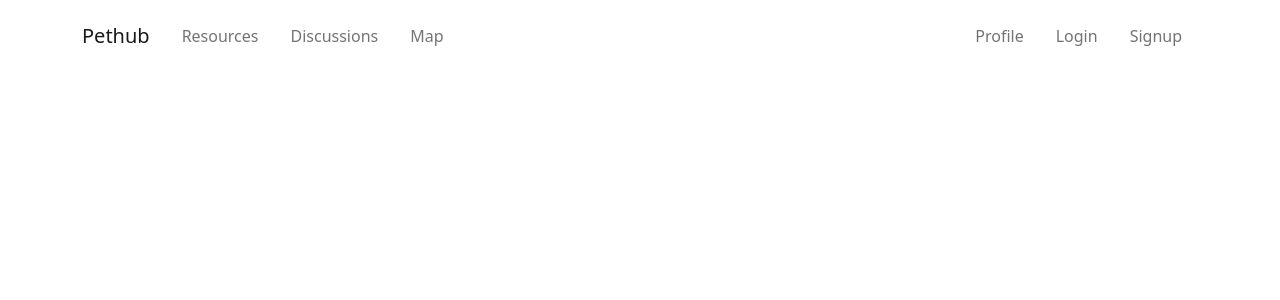
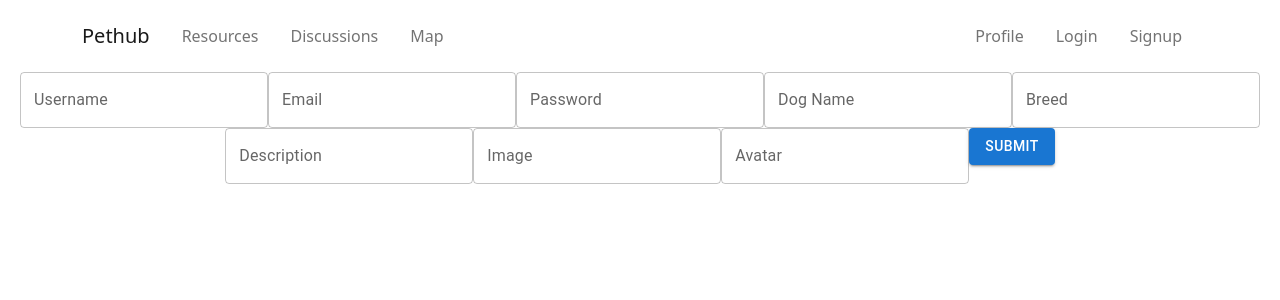
Before and after one commit to t-iffany/pawhub, a React (Create React App) app in the folder pawhub-frontend/: page /signup in a window 1280 px wide. Shown: the top 300 px of the page. Built offline with nearby package versions, Linux system fonts and the light colour scheme.

Commit message:
complete the user form and new user post

```diff
--- a/pawhub-frontend/src/App.js
+++ b/pawhub-frontend/src/App.js
@@ -3,6 +3,7 @@ import DiscussionList from './components/Discussion/DiscussionList';
 import NavigationBar from './components/NavigationBar';
 import Map from './components/Map';
 import Login from './components/Login';
+import SignUp from './components/User/SignUp';
 import 'bootstrap/dist/css/bootstrap.min.css';
 import { BrowserRouter as Router, Route, Routes } from 'react-router-dom';
 
@@ -17,6 +18,7 @@ function App() {
             <Route path="/map" element={<Map />} />
             <Route path="/discussions" element={<DiscussionList />} />
             <Route path="/login" element={<Login />} />
+            <Route path="/signup" element={<SignUp />} />
           </Routes>
         </div>
       </div>
--- /dev/null
+++ b/pawhub-frontend/src/components/User/SignUp.jsx
@@ -0,0 +1,108 @@
+import { useState }from "react";
+import { TextField, Button } from "@mui/material";
+import axios from "axios";
+import { Navigate } from "react-router-dom";
+
+export default function SignupForm() {
+  const [formData, setFormData] = useState({
+    username: "",
+    email: "",
+    password: "",
+    dog_name: "",
+    breed: "",
+    description: "",
+    image: "",
+    avatar: ""
+  });
+
+  const handleChange = (e) => {
+    setFormData({
+      ...formData,
+      [e.target.name]: e.target.value,
+    });
+  };
+
+  function handleSubmit(e) {
+    e.preventDefault();
+
+    const userCreds = { ...formData };
+
+    axios
+    .post("http://localhost:3001/api/users", userCreds)
+    .then(() => <Navigate to ="/discussions" />)
+    .catch((err) => console.log(err));
+  }
+
+  return (
+    <form onSubmit={handleSubmit}>
+      <TextField
+            name="username"
+            id="username"
+            label="Username"
+            variant="outlined"
+            onChange={handleChange}
+            value={formData.username}
+          />
+      <TextField
+            name="email"
+            id="email"
+            label="Email"
+            variant="outlined"
+            onChange={handleChange}
+            value={formData.email}
+          />
+      <TextField
+            name="password"
+            id="password"
+            label="Password"
+            type="password"
+            variant="outlined"
+            onChange={handleChange}
+            value={formData.password}
+          />
+      <TextField
+            name="dog_name"
+            id="dog_name"
+            label="Dog Name"
+            variant="outlined"
+            onChange={handleChange}
+            value={formData.dog_name}
+          />
+       <TextField
+            name="breed"
+            id="breed"
+            label="Breed"
+            variant="outlined"
+            onChange={handleChange}
+            value={formData.breed}
+          />
+      <TextField
+            name="description"
+            id="description"
+            label="Description"
+            variant="outlined"
+            onChange={handleChange}
+            value={formData.description}
+          />
+      <TextField
+            name="image"
+            id="image"
+            label="Image"
+            variant="outlined"
+            onChange={handleChange}
+            value={formData.image}
+          />
+      <TextField
+            name="avatar"
+            id="avatar"
+            label="Avatar"
+            variant="outlined"
+            onChange={handleChange}
+            value={formData.avatar}
+          />
+      <Button type="submit" variant="contained">
+          Submit
+      </Button>
+    </form>
+  );
+};
```
